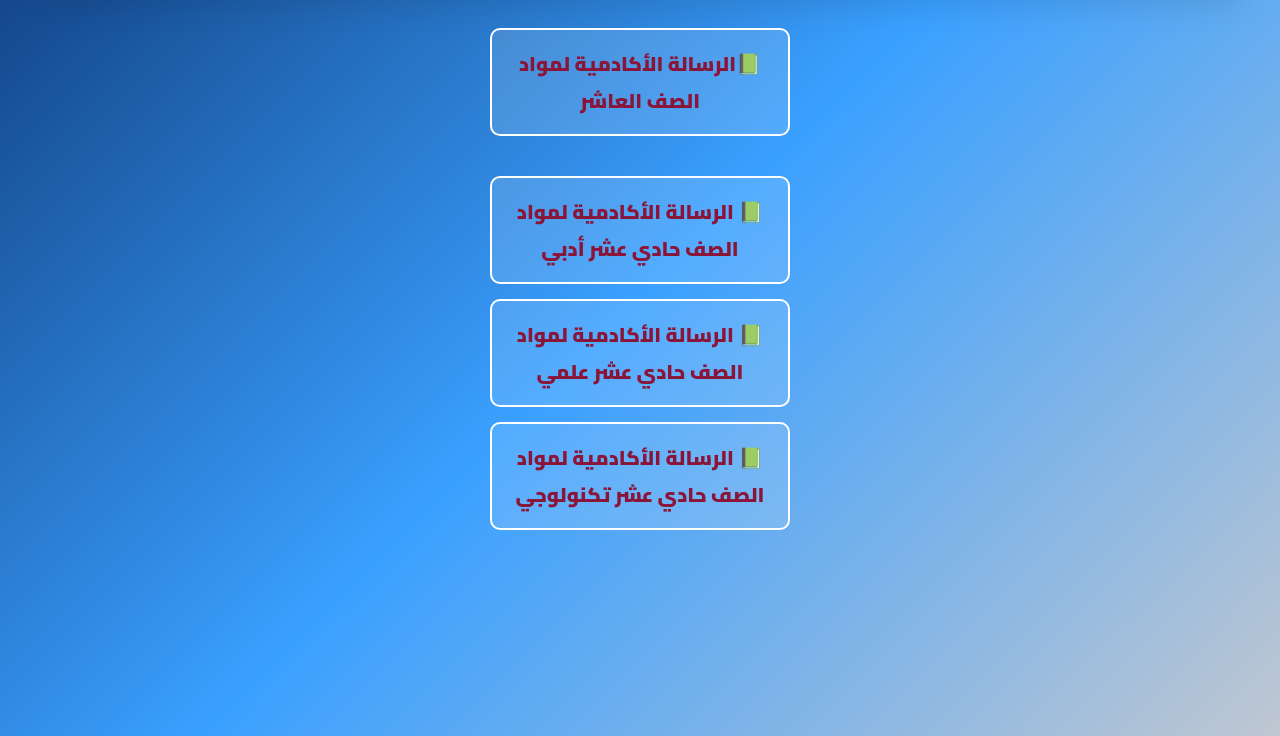
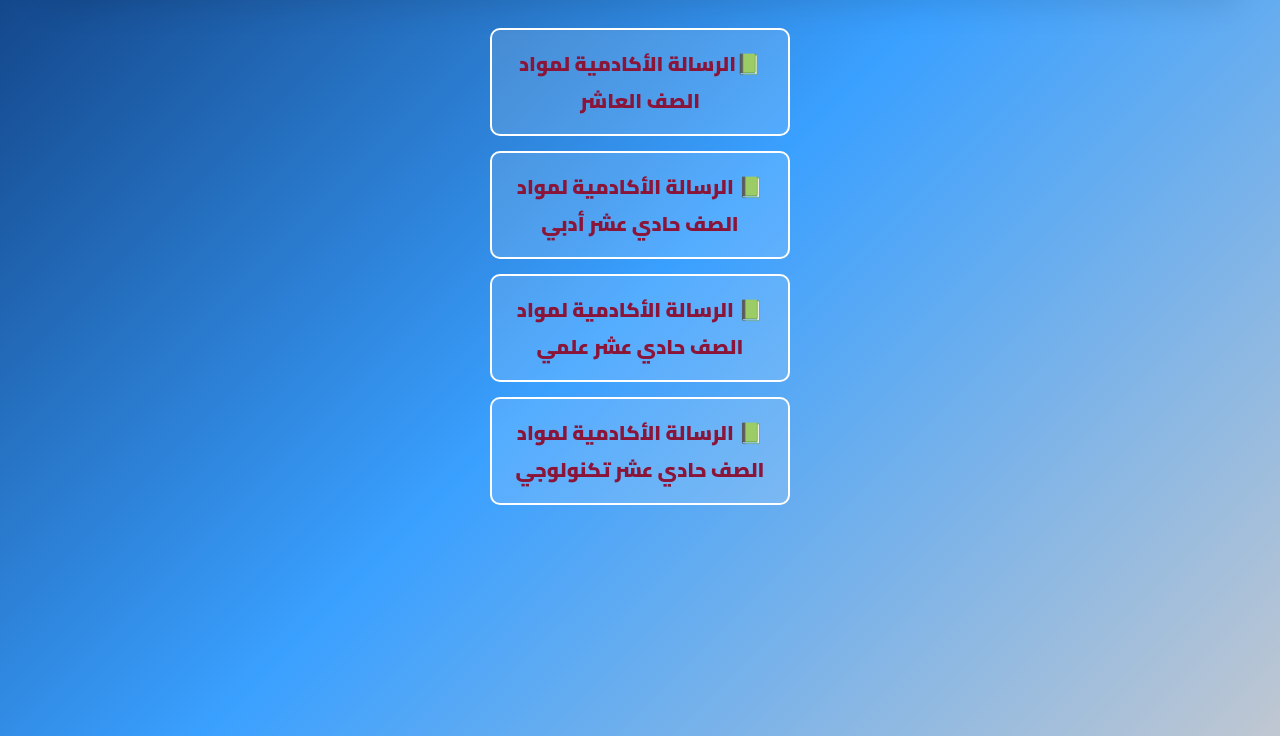
Before and after one commit to omarabdulaziz2026/Student, a plain HTML site: page message.html in a window 1280 px wide. Shown: the part 144-880 px from the top of the page. Drawn offline with Linux system fonts and the light colour scheme.

Commit message:
Update message.html

```diff
--- a/message.html
+++ b/message.html
@@ -110,12 +110,6 @@
 
             <div class="grade-buttons">
               <button onclick="showTable('grade10')"class="school-title">📗الرسالة الأكادمية لمواد الصف العاشر</button>
-            </div>
-          </div>
-          <!-- الصف الحادي عشر -->
-          <div class="grade-group">
-
-            <div class="grade-buttons">
               <button onclick="showTable('grade11-A')"class="school-title">📗 الرسالة الأكادمية لمواد الصف حادي عشر أدبي</button>
               <button onclick="showTable('grade11-B')"class="school-title">📗 الرسالة الأكادمية لمواد الصف حادي عشر علمي</button>
               <button onclick="showTable('grade11-T')"class="school-title">📗 الرسالة الأكادمية لمواد الصف  حادي عشر تكنولوجي</button>
```
